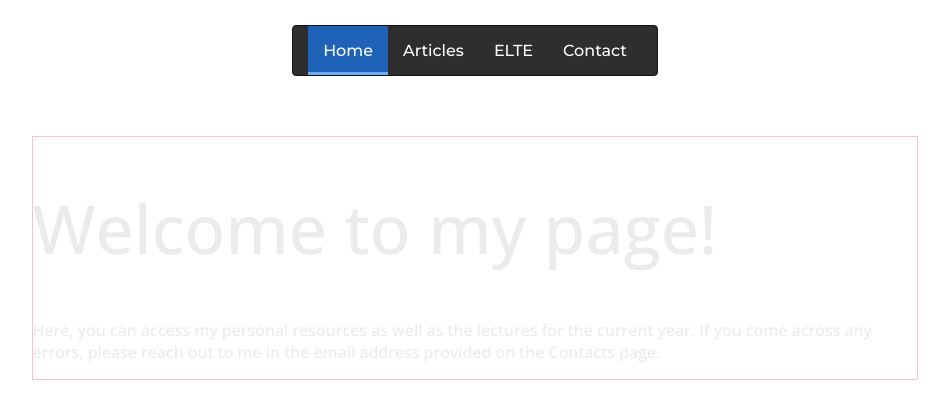
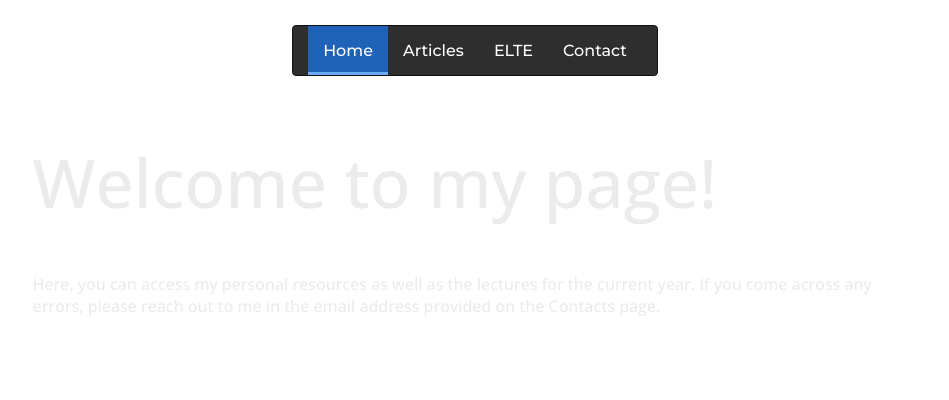
Before and after one commit to vegh-barnabas/veghbarni, a Next.js app: page / in a window 1280 px wide. Shown: the top 400 px of the page, without its empty margins (165-1114 px from the left). Built offline with nearby package versions, Linux system fonts and the light colour scheme.

Commit message:
chore(project): remove pink border used for debugging

```diff
--- a/src/app/globals.css
+++ b/src/app/globals.css
@@ -19,7 +19,6 @@
   font-family: "Open Sans", sans-serif;
   margin: 60px auto auto;
   width: 70%;
-  border: 1px solid pink;
 }
 
 html {
```
